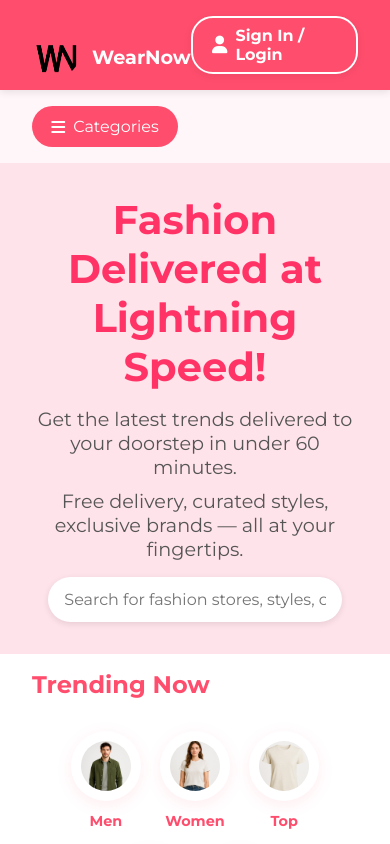
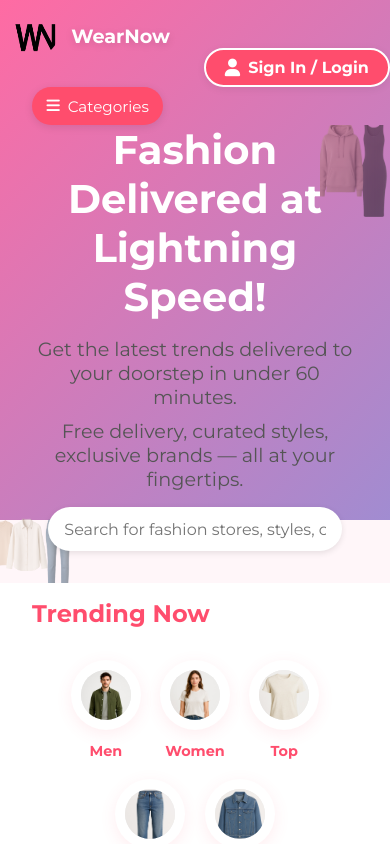
Before and after one commit to pandey3000/wearnow, a plain HTML site: page index.html in a window 390 px wide. Shown: the top 844 px of the page. Drawn offline with Linux system fonts and the light colour scheme.

Commit message:
front change

```diff
--- a/style.css
+++ b/style.css
@@ -6,55 +6,63 @@
 }
 
 body {
+  background: linear-gradient(135deg, #ff6ba3 0%, #a18cd1 100%) no-repeat;
+  background-size: 100% 520px;
   background-color: #fff6f9;
   color: #333;
 }
 
 header {
-  background-color: #ff4d6d;
-  color: white;
-  padding: 1rem 2rem;
-  display: flex;
-  align-items: center;
-  justify-content: space-between;
-  font-size: 1.2rem;
-  box-shadow: 0 2px 8px rgba(0,0,0,0.1);
+  background: none !important;
+  box-shadow: none !important;
+  border-bottom: none !important;
+  padding: 0 !important;
+  display: contents !important; /* Remove header as a layout element */
 }
 
 .logo {
+  position: static;
+  top: auto;
+  left: auto;
+  z-index: auto;
+  background: none;
+  padding: 0;
+  margin: 0 0 0 2rem;
   display: flex;
-  align-items: flex-end; /* Align items to the bottom */
+  align-items: flex-end;
   gap: 0.75rem;
+  pointer-events: auto;
 }
 
 .logo img {
   width: 48px;
   height: 48px;
   border-radius: 50%;
-  align-self: flex-end; /* Ensures image is bottom-aligned */
-  transform: translateY(8px); /* Push image slightly lower */
+  align-self: flex-end;
+  transform: translateY(8px);
 }
 
 .site-title {
-  font-size: 1.rem;
+  font-size: 1.2rem;
   font-weight: bold;
-  margin-top: -px; /* Move text up to align with logo */
-}
-
-.location-box {
-  display: flex;
-  align-items: center;
-  background: white;
-  border-radius: 25px;
-  padding: 0.4rem 1rem;
-  gap: 0.5rem;
-  color: #444;
-  font-size: 0.9rem;
+  color: #fff;
+  margin-top: 0;
+  text-shadow: 0 2px 8px rgba(0,0,0,0.12);
 }
 
 .auth-links {
+  position: static;
+  top: auto;
+  right: auto;
+  z-index: auto;
+  background: none;
+  padding: 0;
+  margin: 0 2rem 0 0;
   display: flex;
   align-items: center;
+  pointer-events: auto;
+  justify-content: flex-end;
+  width: 100%;
 }
 
 .login-btn {
@@ -97,11 +105,94 @@ header {
   border: 2px solid #ff4d6d;
 }
 
+.sidebar-toggle-btn {
+  background: #ff4d6d;
+  color: #fff;
+  border: none;
+  padding: 0.7rem 1.2rem;
+  border-radius: 22px;
+  font-size: 1rem;
+  cursor: pointer;
+  display: flex;
+  align-items: center;
+  gap: 0.5rem;
+  box-shadow: 0 2px 8px rgba(0,0,0,0.10);
+  margin: 0 0 0 2rem;
+  transition: background 0.2s, color 0.2s;
+}
+
+/* 2. Add a navbar boundary for spacing (simulate previous navbar height) */
+.navbar-boundary {
+  height: 88px; /* Adjust to match your previous navbar/header height */
+  width: 100%;
+}
+
+/* 3. Make sure central content starts below the navbar boundary */
 .hero-section {
+  margin-top: 0;
+  padding-top: 0;
+}
+
+/* 4. Layout for top row: logo, category button, sign-in */
+.top-bar {
+  display: flex;
+  align-items: center;
+  justify-content: space-between;
+  width: 100%;
+  margin-top: 0;
+  margin-bottom: 0;
+  padding-top: 1.5rem;
+  padding-bottom: 0.5rem;
+  background: transparent;
+}
+
+/* Responsive adjustments */
+@media (max-width: 900px) {
+  .logo {
+    margin-left: 1rem;
+  }
+  .auth-links {
+    margin-right: 1rem;
+  }
+  .sidebar-toggle-btn {
+    margin-left: 1rem;
+    font-size: 0.98rem;
+    padding: 0.6rem 1rem;
+  }
+  .navbar-boundary {
+    height: 72px;
+  }
+  .top-bar {
+    padding-top: 1rem;
+  }
+}
+@media (max-width: 700px) {
+  .logo {
+    margin-left: 0.7rem;
+  }
+  .auth-links {
+    margin-right: 0.7rem;
+  }
+  .sidebar-toggle-btn {
+    margin-left: 0.7rem;
+    font-size: 0.95rem;
+    padding: 0.6rem 0.9rem;
+  }
+  .navbar-boundary {
+    height: 60px;
+  }
+  .top-bar {
+    padding-top: 0.7rem;
+  }
+}
+
+.hero-section {
+  background: none; /* Remove background here, header covers it */
+  padding-top: 0;
+  margin-top: 0;
   display: flex;
   gap: 2rem;
   padding: 2rem;
-  background-color: #ffe3eb;
   position: relative;
   overflow: hidden;
   min-height: 400px;
@@ -143,7 +234,9 @@ header {
 
 @media (max-width: 700px) {
   .hero-img {
-    display: none;
+    max-width: 70px;
+    width: 18vw;
+    opacity: 0.5;
   }
 }
 
@@ -232,13 +325,59 @@ header {
   padding: 0.7rem 1.2rem;
   border-radius: 22px;
   font-size: 1rem;
-  margin: 1rem 0 1rem 2rem;
   cursor: pointer;
   display: flex;
   align-items: center;
   gap: 0.5rem;
-  z-index: 1100;
-  position: relative;
+  box-shadow: 0 2px 8px rgba(0,0,0,0.10);
+  margin: 0 0 0 2rem;
+  transition: background 0.2s, color 0.2s;
+}
+
+/* 3. Responsive: Adjust position for mobile/tablet */
+@media (max-width: 900px) {
+  .sidebar-toggle-btn {
+    top: 4.5rem;
+    left: 1rem;
+    font-size: 0.98rem;
+    padding: 0.6rem 1rem;
+  }
+}
+@media (max-width: 700px) {
+  .sidebar-toggle-btn {
+    top: 3.7rem;
+    left: 0.7rem;
+    font-size: 0.95rem;
+    padding: 0.6rem 0.9rem;
+  }
+}
+
+/* 4. Remove margin from hero-section to blend with header */
+.hero-section {
+  margin-top: 0;
+  padding-top: 0;
+}
+
+/* 5. Remove any extra margin/padding that separates header and hero-section */
+body > .hero-section {
+  margin-top: 0;
+}
+
+/* 6. Optional: If you want the gradient to extend even further down, you can add: */
+body {
+  background: linear-gradient(135deg, #ff6ba3 0%, #a18cd1 100%) no-repeat;
+  background-size: 100% 520px;
+  background-color: #fff6f9;
+}
+
+/* 7. Remove any background from .category-sidebar if you want it to float above the gradient */
+.category-sidebar {
+  background: #fff;
+}
+
+/* 8. Remove any margin from the top of the first element in .hero-section if present */
+.intro-section {
+  margin-top: 0;
 }
 
 .intro-section {
@@ -251,7 +390,7 @@ header {
 .intro-section h1 {
   font-size: 2.5rem;
   margin-bottom: 1rem;
-  color: #ff3366;
+  color: #fff;    /* Changed from #ff3366 to white */
   font-weight: bold;
 }
 
```
Also changed, not shown: WhatsApp Image 2025-06-01 at 23.43.52_75df2a40.jpg (added).
